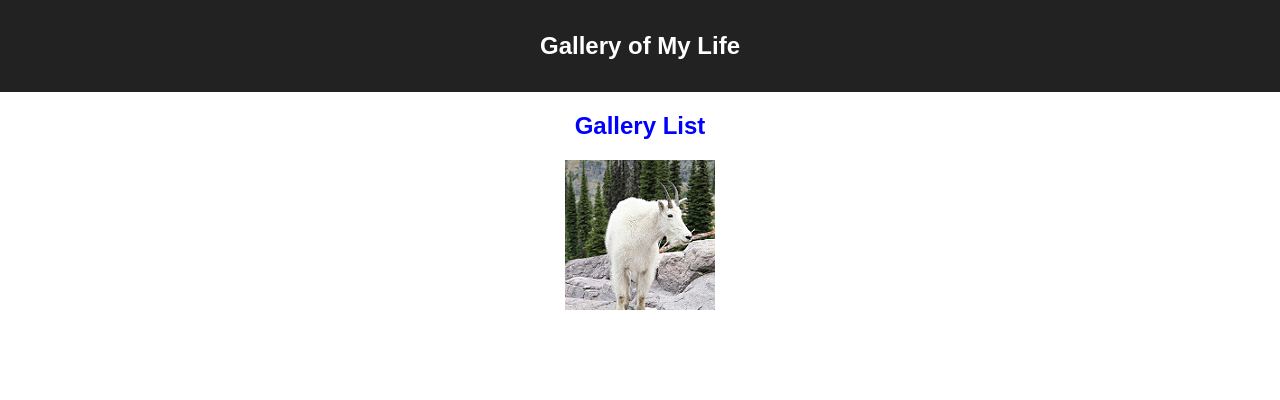
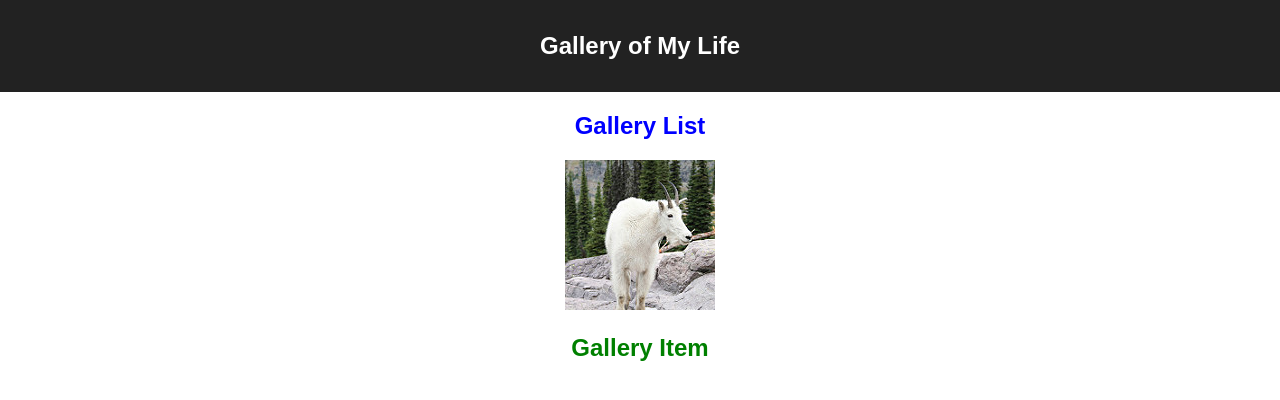
Before and after one commit to VenoMidas/weekend-react-gallery, a React (Create React App) app: page / in a window 1280 px wide. Shown: the top 400 px of the page. Built offline with nearby package versions, Linux system fonts and the light colour scheme.

Commit message:
Create GalleryItem component

```diff
--- a/src/components/App/App.jsx
+++ b/src/components/App/App.jsx
@@ -1,6 +1,7 @@
 import React from 'react';
 import './App.css';
 import GalleryList from '../GalleryList/GalleryList.jsx';
+import GalleryItem from '../GalleryItem/GalleryItem.jsx';
 
 function App() {
     return (
@@ -10,6 +11,7 @@ function App() {
         </header>
         <GalleryList />
         <img src="images/goat_small.jpg"/>
+        <GalleryItem />
       </div>
     );
 }
--- /dev/null
+++ b/src/components/GalleryItem/GalleryItem.css
@@ -0,0 +1,3 @@
+.galleryItemTest {
+    color: green;
+};
--- /dev/null
+++ b/src/components/GalleryItem/GalleryItem.jsx
@@ -0,0 +1,12 @@
+import React from 'react';
+import './GalleryItem.css';
+
+function GalleryItem() {
+    return (
+        <div>
+            <h2 className="galleryItemTest">Gallery Item</h2>
+        </div>
+    );
+};
+
+export default GalleryItem;
```
